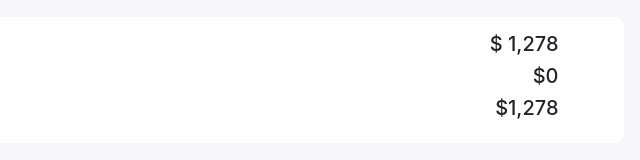
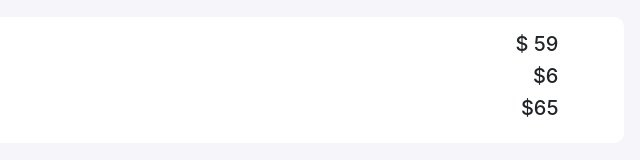
Before and after one commit to kawsar00/shopping-cart, a plain HTML site: page index.html in a window 1280 px wide. Both pictures are taken after a click on the button 748 px from the left and 242 px from the top of the page. Shown: the part 512-672 px from the top of the page, 464-1104 px from the left. Drawn offline with nearby package versions, Linux system fonts and the light colour scheme.

Commit message:
completed shopping card website

```diff
--- a/index.html
+++ b/index.html
@@ -72,8 +72,8 @@
 
                      <div class="col-md-4 status">
                         <h5>$ <span id="subTotal">1,278</span></h5>
-                        <h5>$0</h5>
-                        <h5>$1,278</h5>
+                        <h5 id="tax-amount">$0</h5>
+                        <h5 id="grand-total">$1,278</h5>
                      </div>
                   </div>
                </div>
@@ -109,7 +109,45 @@ function handleProductChange(product, isIncrease){
       productTotal = productNewCount * 59;
    }
    document.getElementById(product + "-total").innerText = productTotal;
+
+   calculateTotal() //subtotal function calling
 }
+
+//script for subtotal part
+
+// function calculateTotal(){
+//    const phoneInput = document.getElementById("phone-count");
+//    const phoneCount = parseInt(phoneInput.value);
+
+//    const caseInput = document.getElementById("case-count");
+//    const caseCount = parseInt(caseInput.value);
+
+//    const totalPrice = phoneCount * 1219 + caseCount * 59;
+//    document.getElementById('subTotal').innerText = totalPrice;
+// }
+
+function calculateTotal(){
+   const phoneCount = getInputValue('phone');
+   const caseCount = getInputValue('case');
+
+   const totalPrice = phoneCount * 1219 + caseCount * 59;
+   document.getElementById('subTotal').innerText = totalPrice;
+
+   const tax = Math.round(totalPrice * 0.1); //10% tax added
+   document.getElementById("tax-amount").innerText = '$' + tax;
+
+   const grandTotal = totalPrice + tax;
+   document.getElementById("grand-total").innerText = '$' + grandTotal;
+
+}
+
+function getInputValue(product){
+   const productInput = document.getElementById( product + "-count");
+   const productCount = parseInt(productInput.value);
+   return productCount;
+}
+
+
 
 //script for phone
 // document.getElementById("phone-increase").addEventListener("click", function(){
```
